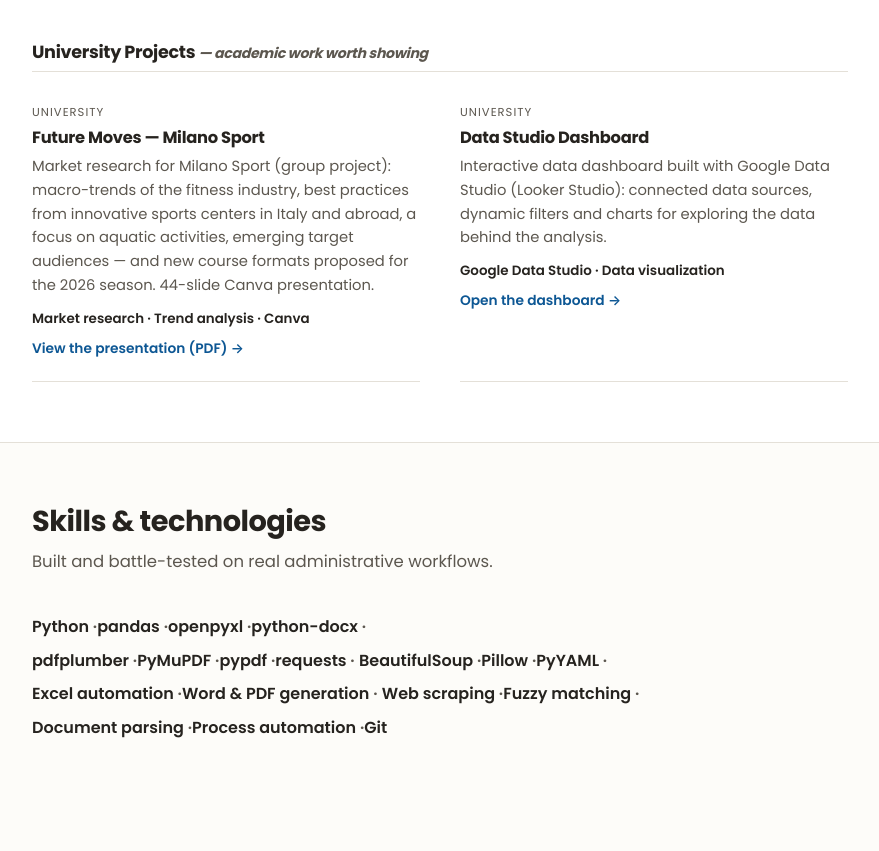
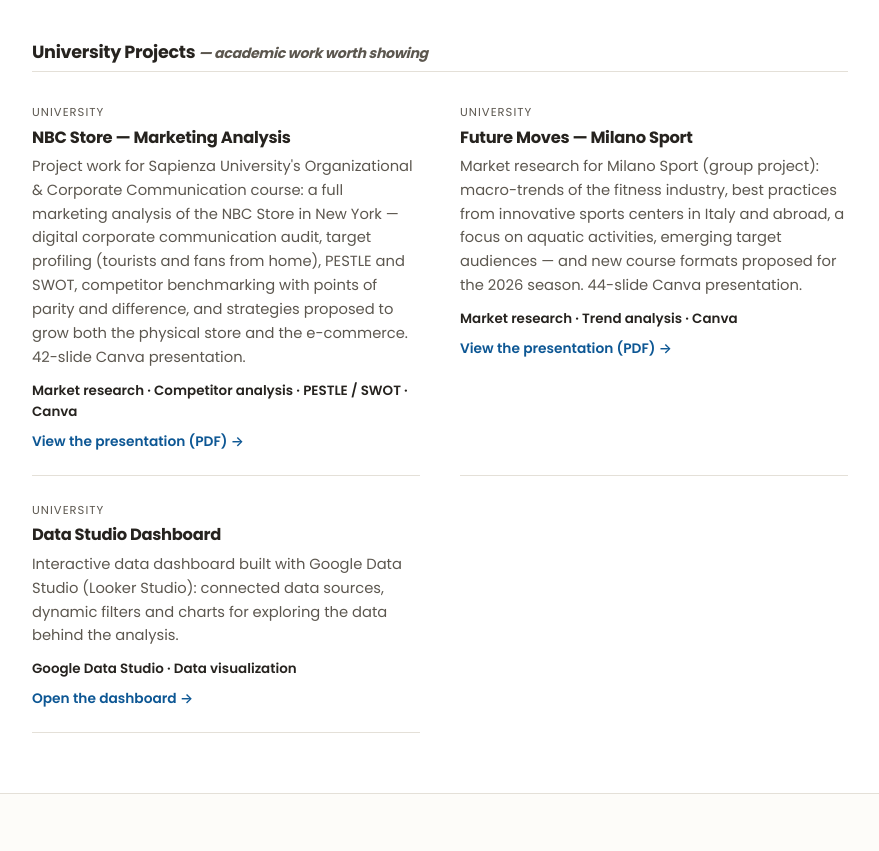
Before and after one commit to andreabarduani-ui/Portfolio, a plain HTML site: page index.html in a window 1280 px wide. Shown: the part 3918-4769 px from the top of the page, without its empty margins (200-1079 px from the left). Drawn offline with Linux system fonts and the light colour scheme.

Commit message:
Add university project: NBC Store marketing analysis (Sapienza)
Compressed the 98 MB Canva export to 7.65 MB by re-encoding the
lossless PNG images as quality-92 JPEGs, keeping the 42 slides
searchable and visually lossless.

```diff
--- a/index.html
+++ b/index.html
@@ -376,6 +376,19 @@
     <div class="cards">
       <div class="card">
         <span class="tag">University</span>
+        <h4>NBC Store — Marketing Analysis</h4>
+        <p>Project work for Sapienza University's Organizational &amp; Corporate
+           Communication course: a full marketing analysis of the NBC Store in
+           New York — digital corporate communication audit, target profiling
+           (tourists and fans from home), PESTLE and SWOT, competitor
+           benchmarking with points of parity and difference, and strategies
+           proposed to grow both the physical store and the e-commerce.
+           42-slide Canva presentation.</p>
+        <div class="tech">Market research · Competitor analysis · PESTLE / SWOT · Canva</div>
+        <a class="code" href="https://andreabarduani-ui.github.io/Portfolio/files/sapienza-nbc-marketing-analysis.pdf" target="_blank" rel="noopener">View the presentation (PDF) &rarr;</a>
+      </div>
+      <div class="card">
+        <span class="tag">University</span>
         <h4>Future Moves — Milano Sport</h4>
         <p>Market research for Milano Sport (group project): macro-trends of the
            fitness industry, best practices from innovative sports centers in
```
Also changed, not shown: 1 other file.
